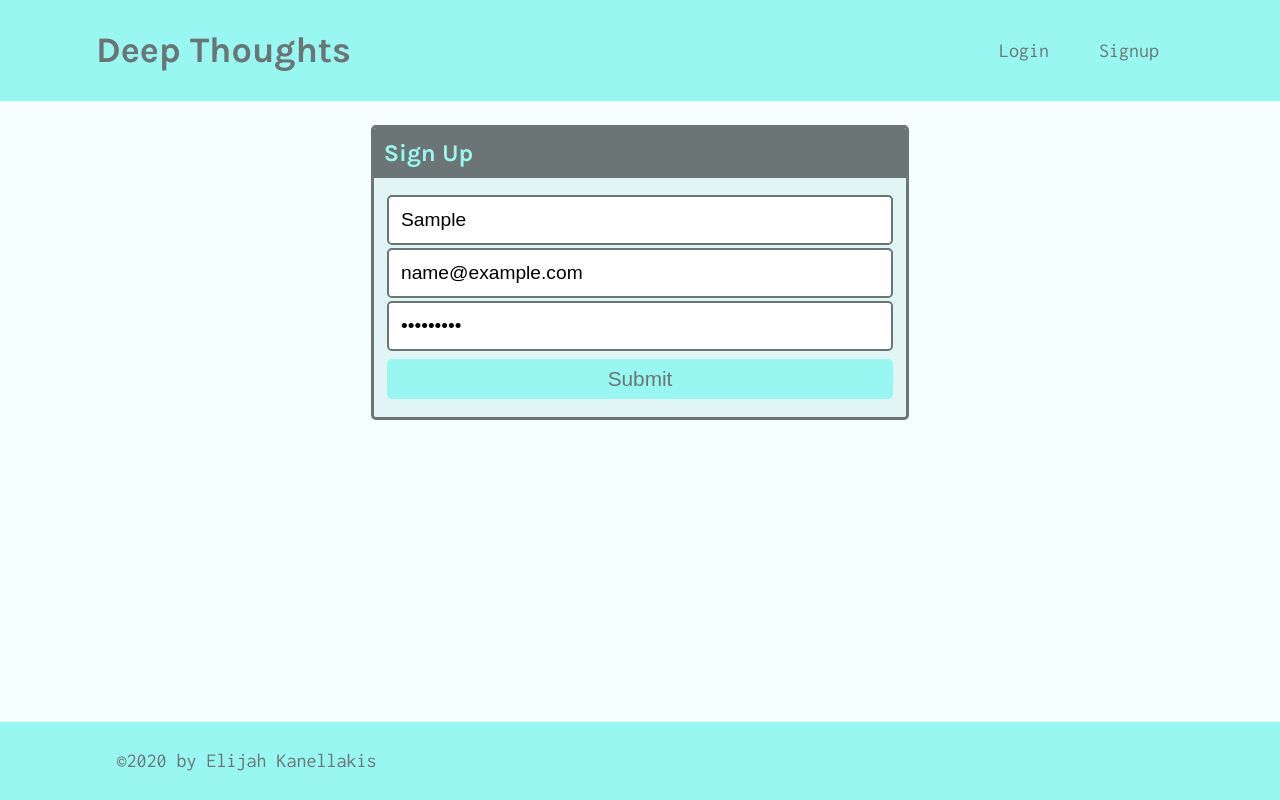
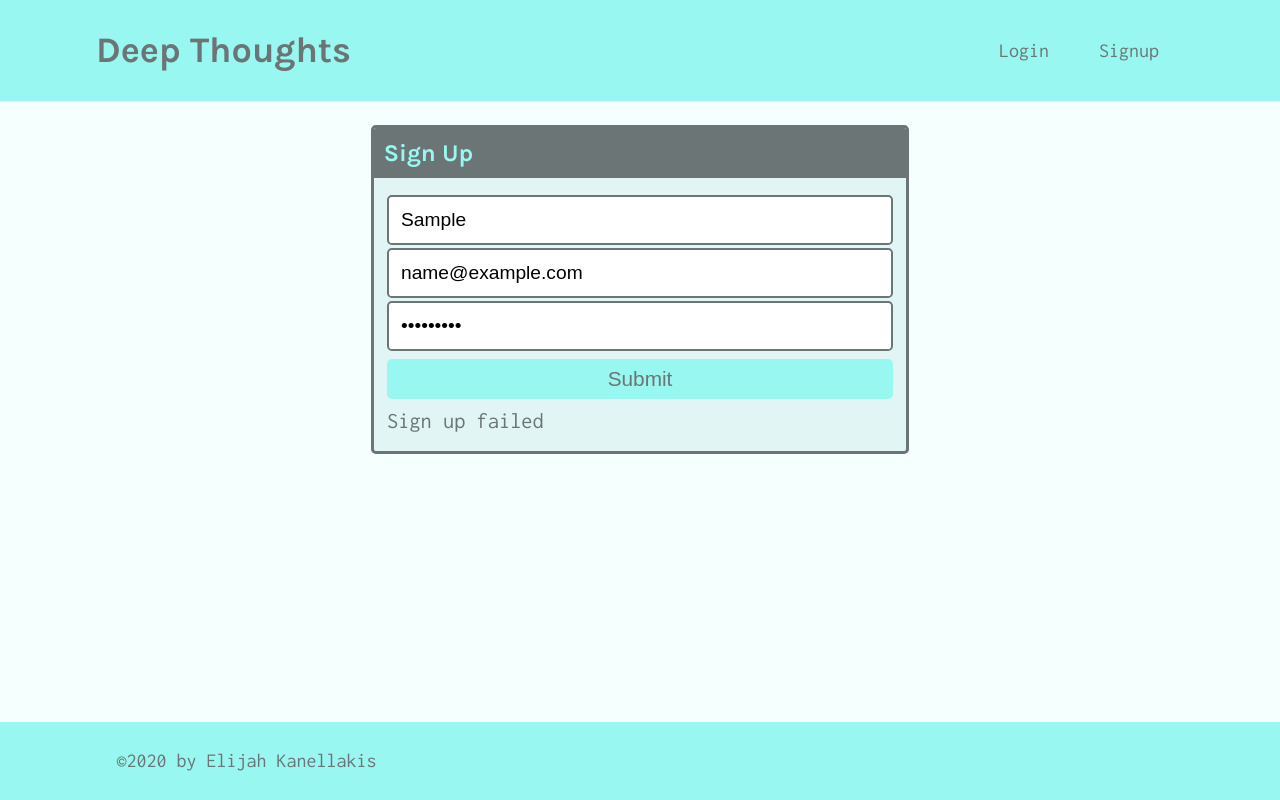
Before and after one commit to kanellakise/deep-thoughts, a React (Create React App) app in the folder client/: page /signup in a window 1280 px wide. Both pictures are taken after typing "Sample", "name@example.com", "Sample123" into the empty fields and a click on the button "Submit". Built offline with nearby package versions, Linux system fonts and the light colour scheme; no server answers.

Commit message:
added signup functionality

```diff
--- a/client/src/pages/Signup.js
+++ b/client/src/pages/Signup.js
@@ -1,7 +1,11 @@
 import React, { useState } from 'react';
+
+import { useMutation } from '@apollo/client';
+import { ADD_USER } from '../utils/mutations';
 
 const Signup = () => {
   const [formState, setFormState] = useState({ username: '', email: '', password: '' });
+  const [addUser, { error }] = useMutation(ADD_USER);
 
   // update state based on form input changes
   const handleChange = (event) => {
@@ -16,6 +20,15 @@
   // submit form
   const handleFormSubmit = async (event) => {
     event.preventDefault();
+
+    try {
+      const { data } = await addUser({
+        variables: { ...formState }
+      });
+      console.log(data);
+    } catch (e) {
+      console.error(e);
+    }
   };
 
   return (
@@ -56,6 +69,7 @@
                 Submit
               </button>
             </form>
+            {error && <div>Sign up failed</div>}
           </div>
         </div>
       </div>
--- /dev/null
+++ b/client/src/utils/mutations.js
@@ -0,0 +1,25 @@
+import { gql } from '@apollo/client';
+
+export const LOGIN_USER = gql`
+  mutation login($email: String!, $password: String!) {
+    login(email: $email, password: $password) {
+      token
+      user {
+        _id
+        username
+      }
+    }
+  }
+`;
+
+export const ADD_USER = gql`
+  mutation addUser($username: String!, $email: String!, $password: String!) {
+    addUser(username: $username, email: $email, password: $password) {
+      token
+      user {
+        _id
+        username
+      }
+    }
+  }
+`;
```
